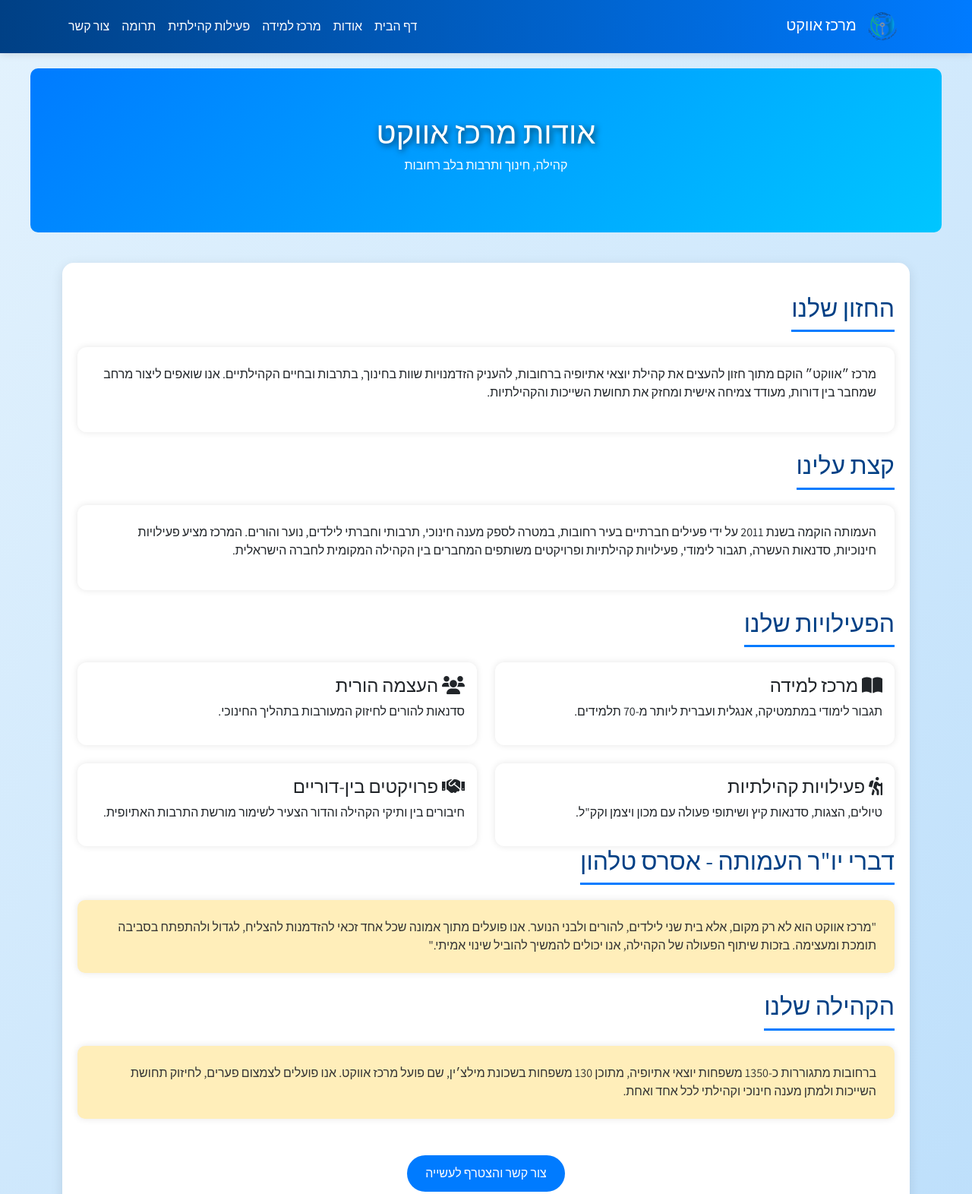
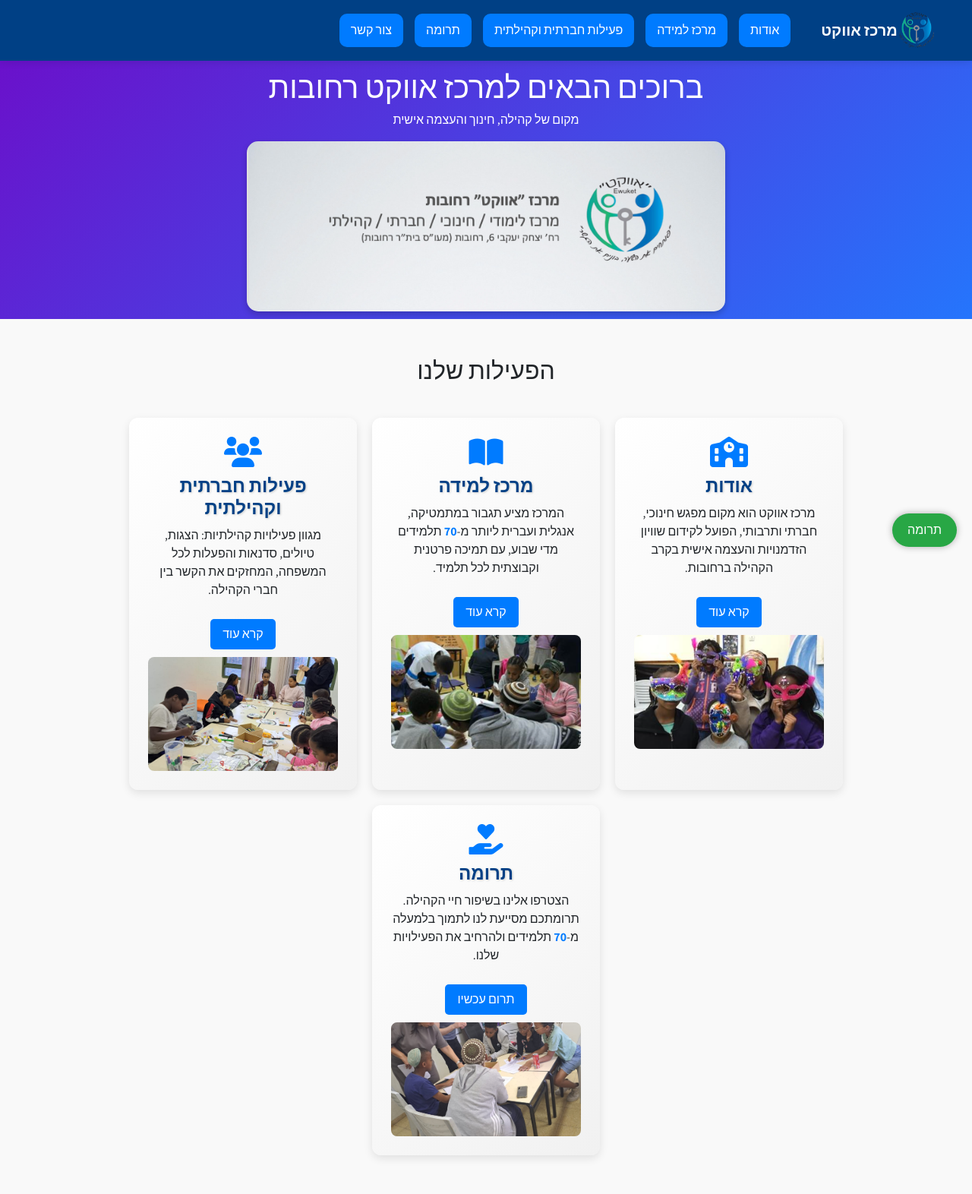
Before and after one commit to eliyahurefaeli/ngo-website-, a plain HTML site: page about.html in a window 1280 px wide. Shown: the top 1572 px of the page at 76% size. Drawn offline with nearby package versions, Linux system fonts and the light colour scheme.

Commit message:
Update about.html

```diff
--- a/about.html
+++ b/about.html
@@ -1,138 +1,249 @@
 <!DOCTYPE html>
 <html lang="he" dir="rtl">
 <head>
+    <link rel="icon" type="image/png" href="images/לוגו עמותה.png">
     <meta charset="UTF-8">
     <meta name="viewport" content="width=device-width, initial-scale=1.0">
-    <title>אודות - מרכז אווקט</title>
-    <link rel="icon" href="images/לוגו עמותה.png" type="image/png">
+    <title>מרכז אווקט - קהילה, חינוך וחברה</title>
     <link href="https://cdn.jsdelivr.net/npm/bootstrap@5.3.0/dist/css/bootstrap.min.css" rel="stylesheet">
     <link href="https://fonts.googleapis.com/css2?family=Assistant:wght@300;400;700&display=swap" rel="stylesheet">
     <link rel="stylesheet" href="https://cdnjs.cloudflare.com/ajax/libs/font-awesome/6.0.0/css/all.min.css">
     <style>
         body {
+            text-align: right;
             font-family: 'Assistant', sans-serif;
-            background: linear-gradient(135deg, #e3f2fd, #bbdefb);
-            color: #333;
-            margin: 0;
-            padding: 0;
+            background-color: #f9f9f9;
+            overflow-x: hidden;
         }
         .navbar {
-            background: linear-gradient(90deg, #004085, #007bff);
+            background-color: #004085;
+            display: flex;
+            justify-content: space-between;
+            align-items: center;
             padding: 10px 20px;
+            position: sticky;
+            top: 0;
+            z-index: 1000;
             box-shadow: 0 2px 10px rgba(0, 0, 0, 0.1);
         }
-        .navbar-brand img {
-            height: 40px;
-            margin-left: 10px;
+        .navbar .navbar-brand img {
+            height: 50px;
         }
-        .navbar-nav .nav-link {
+        .navbar .navbar-brand {
+            color: white;
+            font-weight: bold;
+            display: flex;
+            align-items: center;
+        }
+        .navbar .navbar-nav {
+            display: flex;
+            flex-direction: row;
+            gap: 15px;
+        }
+        .navbar .navbar-nav .nav-link {
             color: white !important;
-            transition: transform 0.3s;
+            background-color: #007bff;
+            padding: 10px 15px;
+            border-radius: 10px;
+            font-size: 16px;
+            transition: background 0.3s, transform 0.3s;
         }
-        .navbar-nav .nav-link:hover {
+        .navbar .navbar-nav .nav-link:hover {
+            background-color: #0056b3;
             transform: scale(1.1);
+            box-shadow: 0 4px 10px rgba(0, 0, 0, 0.2);
         }
-        .hero-section {
-            background: linear-gradient(135deg, #007bff, #00c6ff);
+        .header-banner {
+            text-align: center;
+            padding: 10px;
+            background: linear-gradient(135deg, #6a11cb 0%, #2575fc 100%);
             color: white;
-            padding: 60px 20px;
+            background-attachment: fixed;
+            animation: fadeIn 1s ease-in-out;
+        }
+        .header-banner img {
+            max-width: 50%;
+            height: auto;
+            border-radius: 15px;
+            box-shadow: 0px 4px 8px rgba(0,0,0,0.2);
+            transition: transform 0.3s ease-in-out;
+        }
+        .header-banner img:hover {
+            transform: scale(1.05);
+        }
+        .progress-bar {
+            height: 5px;
+            background: #007bff;
+            position: fixed;
+            top: 0;
+            left: 0;
+            width: 0;
+            z-index: 1050;
+        }
+        .container-boxes {
+            display: flex;
+            justify-content: center;
+            flex-wrap: wrap;
+            gap: 20px;
+            padding: 20px 0;
+        }
+        .box {
+            background: linear-gradient(135deg, #ffffff 0%, #f1f1f1 100%);
+            padding: 25px;
+            border-radius: 12px;
+            box-shadow: 0 4px 12px rgba(0, 0, 0, 0.1);
             text-align: center;
+            width: 300px;
+            transition: transform 0.3s ease-in-out, box-shadow 0.3s;
             position: relative;
-            border-radius: 10px;
-            margin: 20px auto;
-            max-width: 1200px;
-            animation: fadeIn 1.5s ease-in-out;
+            overflow: hidden;
+            animation: fadeInUp 0.5s ease-in-out;
         }
-        .hero-section h1 {
-            font-size: 2.5em;
-            text-shadow: 2px 2px 8px rgba(0, 0, 0, 0.7);
-        }
-        .content-section {
-            padding: 40px 20px;
-            background-color: white;
-            box-shadow: 0 4px 16px rgba(0, 0, 0, 0.1);
-            border-radius: 15px;
-            margin: 40px auto;
-            max-width: 1200px;
-            animation: slideUp 1s ease-in-out;
-        }
-        @keyframes slideUp {
-            from { opacity: 0; transform: translateY(30px); }
+        @keyframes fadeInUp {
+            from { opacity: 0; transform: translateY(20px); }
             to { opacity: 1; transform: translateY(0); }
         }
-        .content-section h2 {
+        .box:hover {
+            transform: scale(1.08);
+            box-shadow: 0 10px 20px rgba(0, 0, 0, 0.3);
+        }
+        .box h4 {
             color: #004085;
-            margin-bottom: 20px;
-            border-bottom: 3px solid #007bff;
-            padding-bottom: 10px;
-            display: inline-block;
+            font-weight: bold;
+            margin-bottom: 10px;
+            text-shadow: 1px 1px 3px rgba(0,0,0,0.2);
         }
-        .card {
+        .box i {
+            font-size: 40px;
+            color: #007bff;
+            margin-bottom: 10px;
+        }
+        .box img {
+            width: 100%;
+            height: auto;
+            margin-top: 10px;
+            max-height: 150px;
+            object-fit: cover;
+            border-radius: 8px;
+        }
+        .cta-btn {
+            margin-top: 10px;
+            padding: 8px 16px;
+            background-color: #007bff;
+            color: white;
             border: none;
-            box-shadow: 0 0 10px rgba(0, 0, 0, 0.1);
-            border-radius: 12px;
-            transition: transform 0.3s ease, box-shadow 0.3s ease;
+            border-radius: 5px;
+            cursor: pointer;
+            transition: background-color 0.3s ease, transform 0.3s;
         }
-        .card:hover {
-            transform: translateY(-10px);
-            box-shadow: 0 10px 20px rgba(0, 0, 0, 0.2);
-        }
-        .highlight {
-            background-color: #ffeeba;
-            padding: 10px;
-            border-radius: 10px;
-            box-shadow: 0 0 10px rgba(0, 0, 0, 0.1);
+        .cta-btn:hover {
+            background-color: #0056b3;
+            transform: scale(1.05);
         }
         .footer {
             background: #002752;
             color: white;
-            padding: 20px 0;
+            padding: 30px 0;
             text-align: center;
-            margin-top: 40px;
+            font-size: 1.1em;
+            box-shadow: 0px -4px 10px rgba(0,0,0,0.2);
+        }
+        .footer p {
+            margin: 8px 0;
         }
         .footer a {
-            color: #ffd700;
-            transition: color 0.3s;
+            color: white;
+            text-decoration: none;
+            font-weight: bold;
+            transition: color 0.3s, transform 0.2s;
         }
         .footer a:hover {
-            color: white;
+            color: #ffd700;
+            transform: scale(1.1);
         }
-        .btn-primary {
-            background-color: #007bff;
-            border: none;
-            padding: 12px 24px;
-            border-radius: 30px;
-            transition: background-color 0.3s, transform 0.3s;
-        }
-        .btn-primary:hover {
-            background-color: #0056b3;
-            transform: scale(1.1);
+        .social-icons {
+            margin-top: 10px;
         }
         .social-icons a {
             color: white;
             font-size: 22px;
             margin: 0 10px;
-            transition: transform 0.3s;
+            transition: color 0.3s, transform 0.2s;
         }
         .social-icons a:hover {
-            transform: scale(1.3);
+            color: #ffd700;
+            transform: scale(1.2);
+        }
+        #back-to-top {
+            position: fixed;
+            bottom: 20px;
+            right: 20px;
+            background-color: #007bff;
+            color: white;
+            border: none;
+            padding: 10px 15px;
+            border-radius: 50%;
+            box-shadow: 0 0 10px rgba(0, 0, 0, 0.3);
+            cursor: pointer;
+            display: none;
+            transition: opacity 0.3s;
+        }
+        #back-to-top:hover {
+            background-color: #0056b3;
+        }
+        @keyframes fadeIn {
+            from { opacity: 0; }
+            to { opacity: 1; }
+        }
+        .donate-btn-fixed {
+            position: fixed;
+            bottom: 80px;
+            right: 20px;
+            background-color: #28a745;
+            color: white;
+            border: none;
+            padding: 10px 20px;
+            border-radius: 50px;
+            box-shadow: 0 0 10px rgba(0, 0, 0, 0.3);
+            cursor: pointer;
+            transition: background-color 0.3s, transform 0.3s;
+            z-index: 1050;
+        }
+        .donate-btn-fixed:hover {
+            background-color: #218838;
+            transform: scale(1.05);
+        }
+        .highlight-number {
+            font-weight: bold;
+            color: #007bff;
+        }
+
+        /* Media query for mobile devices */
+        @media (max-width: 768px) {
+            .navbar .navbar-nav {
+                flex-direction: column;
+                gap: 10px;
+            }
         }
     </style>
 </head>
 <body>
+    <div class="progress-bar" id="progress-bar"></div>
 
     <nav class="navbar navbar-expand-lg navbar-dark">
-    <div class="container">
+        <div class="container-fluid">
             <a class="navbar-brand" href="index.html">
                 <img src="images/לוגו עמותה.png" alt="לוגו העמותה">
                 מרכז אווקט
             </a>
-        <div class="collapse navbar-collapse">
-            <ul class="navbar-nav me-auto">
-                <li class="nav-item"><a class="nav-link" href="index.html">דף הבית</a></li>
-                <li class="nav-item"><a class="nav-link active" href="about.html">אודות</a></li>
+            <button class="navbar-toggler" type="button" data-bs-toggle="collapse" data-bs-target="#navbarNav" aria-controls="navbarNav" aria-expanded="false" aria-label="Toggle navigation">
+                <span class="navbar-toggler-icon"></span>
+            </button>
+            <div class="collapse navbar-collapse" id="navbarNav">
+                <ul class="navbar-nav ms-auto">
+                    <li class="nav-item"><a class="nav-link" href="about.html">אודות</a></li>
                     <li class="nav-item"><a class="nav-link" href="learning_center.html">מרכז למידה</a></li>
-                <li class="nav-item"><a class="nav-link" href="community_activities.html">פעילות קהילתית</a></li>
+                    <li class="nav-item"><a class="nav-link" href="community_activities.html">פעילות חברתית וקהילתית</a></li>
                     <li class="nav-item"><a class="nav-link" href="donate.html">תרומה</a></li>
                     <li class="nav-item"><a class="nav-link" href="contact.html">צור קשר</a></li>
                 </ul>
@@ -140,85 +251,87 @@
         </div>
     </nav>
 
-<div class="hero-section">
-    <h1>אודות מרכז אווקט</h1>
-    <p>קהילה, חינוך ותרבות בלב רחובות</p>
+    <header class="header-banner">
+        <h1>ברוכים הבאים למרכז אווקט רחובות</h1>
+        <p>מקום של קהילה, חינוך והעצמה אישית</p>
+        <img src="images/banner.png" alt="מרכז אווקט רחובות">
+    </header>
+
+    <div class="container text-center my-5">
+        <h2 class="mb-4">הפעילות שלנו</h2>
+        <div class="container-boxes">
+            <div class="box" aria-labelledby="about-heading">
+                <i class="fas fa-school" aria-hidden="true"></i>
+                <h4 id="about-heading">אודות</h4>
+                <p>מרכז אווקט הוא מקום מפגש חינוכי, חברתי ותרבותי, הפועל לקידום שוויון הזדמנויות והעצמה אישית בקרב הקהילה ברחובות.</p>
+                <button class="cta-btn">קרא עוד</button>
+                <img src="images/תמונה.png" alt="תמונה">
             </div>
-
-<div class="container">
-    <div class="content-section">
-        <h2>החזון שלנו</h2>
-        <div class="card p-4 mb-4">
-            <p>
-                מרכז ״אווקט״ הוקם מתוך חזון להעצים את קהילת יוצאי אתיופיה ברחובות, להעניק הזדמנויות שוות בחינוך, בתרבות ובחיים הקהילתיים.
-                אנו שואפים ליצור מרחב שמחבר בין דורות, מעודד צמיחה אישית ומחזק את תחושת השייכות והקהילתיות.
-            </p>
+            <div class="box" aria-labelledby="learning-center-heading">
+                <i class="fas fa-book-open" aria-hidden="true"></i>
+                <h4 id="learning-center-heading">מרכז למידה</h4>
+                <p>המרכז מציע תגבור במתמטיקה, אנגלית ועברית ליותר מ-<span class="highlight-number">70</span> תלמידים מדי שבוע, עם תמיכה פרטנית וקבוצתית לכל תלמיד.</p>
+                <button class="cta-btn">קרא עוד</button>
+                <img src="images/תמונה נוספת.png" alt="תמונה נוספת">
             </div>
-
-        <h2>קצת עלינו</h2>
-        <div class="card p-4 mb-4">
-            <p>
-                העמותה הוקמה בשנת 2011 על ידי פעילים חברתיים בעיר רחובות, במטרה לספק מענה חינוכי, תרבותי וחברתי לילדים, נוער והורים.
-                המרכז מציע פעילויות חינוכיות, סדנאות העשרה, תגבור לימודי, פעילויות קהילתיות ופרויקטים משותפים המחברים בין הקהילה המקומית לחברה הישראלית.
-            </p>
+            <div class="box" aria-labelledby="community-activities-heading">
+                <i class="fas fa-users" aria-hidden="true"></i>
+                <h4 id="community-activities-heading">פעילות חברתית וקהילתית</h4>
+                <p>מגוון פעילויות קהילתיות: הצגות, טיולים, סדנאות והפעלות לכל המשפחה, המחזקים את הקשר בין חברי הקהילה.</p>
+                <button class="cta-btn">קרא עוד</button>
+                <img src="images/תמונה1.jpeg" alt="תמונה1">
             </div>
-
-        <h2>הפעילויות שלנו</h2>
-        <div class="row g-4">
-            <div class="col-md-6">
-                <div class="card p-3">
-                    <h4><i class="fas fa-book-open"></i> מרכז למידה</h4>
-                    <p>תגבור לימודי במתמטיקה, אנגלית ועברית ליותר מ-70 תלמידים.</p>
-                </div>
-            </div>
-            <div class="col-md-6">
-                <div class="card p-3">
-                    <h4><i class="fas fa-users"></i> העצמה הורית</h4>
-                    <p>סדנאות להורים לחיזוק המעורבות בתהליך החינוכי.</p>
-                </div>
-            </div>
-            <div class="col-md-6">
-                <div class="card p-3">
-                    <h4><i class="fas fa-hiking"></i> פעילויות קהילתיות</h4>
-                    <p>טיולים, הצגות, סדנאות קיץ ושיתופי פעולה עם מכון ויצמן וקק"ל.</p>
-                </div>
-            </div>
-            <div class="col-md-6">
-                <div class="card p-3">
-                    <h4><i class="fas fa-handshake"></i> פרויקטים בין-דוריים</h4>
-                    <p>חיבורים בין ותיקי הקהילה והדור הצעיר לשימור מורשת התרבות האתיופית.</p>
+            <div class="box" aria-labelledby="donation-heading">
+                <i class="fas fa-hand-holding-heart" aria-hidden="true"></i>
+                <h4 id="donation-heading">תרומה</h4>
+                <p>הצטרפו אלינו בשיפור חיי הקהילה. תרומתכם מסייעת לנו לתמוך בלמעלה מ-<span class="highlight-number">70</span> תלמידים ולהרחיב את הפעילויות שלנו.</p>
+                <button class="cta-btn">תרום עכשיו</button>
+                <img src="images/תמונה2.jpeg" alt="תמונה2">
             </div>
         </div>
     </div>
 
-        <h2>דברי יו"ר העמותה - אסרס טלהון</h2>
-        <div class="highlight p-4 mb-4">
-            "מרכז אווקט הוא לא רק מקום, אלא בית שני לילדים, להורים ולבני הנוער. אנו פועלים מתוך אמונה שכל אחד זכאי להזדמנות להצליח,
-            לגדול ולהתפתח בסביבה תומכת ומעצימה. בזכות שיתוף הפעולה של הקהילה, אנו יכולים להמשיך להוביל שינוי אמיתי."
+    <footer class="footer">
+        <div class="container">
+            <p><strong>מרכז אווקט</strong></p>
+            <p>כתובת: יצחק יעקבי 6, רחובות (מעו"ס בית"ר)</p>
+            <p>טלפון: <a href="https://wa.me/972587888164" target="_blank" style="color: white; text-decoration: none;">058-788-8164 <i class="fab fa-whatsapp"></i></a></p>
+            <div class="social-icons">
+                <a href="https://www.facebook.com/profile.php?id=61573538452970" target="_blank">
+                    <i class="fab fa-facebook"></i>
+                </a>
+                <a href="mailto:dammot@gmail.com" target="_blank">
+                    <i class="fas fa-envelope"></i>
+                </a>
             </div>
+            <p>© 2025 כל הזכויות שמורות למרכז אווקט</p>
+        </div>
+    </footer>
 
-        <h2>הקהילה שלנו</h2>
-        <div class="highlight p-4">
-            ברחובות מתגוררות כ-1350 משפחות יוצאי אתיופיה, מתוכן 130 משפחות בשכונת מילצ׳ין, שם פועל מרכז אווקט. אנו פועלים לצמצום פערים,
-            לחיזוק תחושת השייכות ולמתן מענה חינוכי וקהילתי לכל אחד ואחת.
-        </div>
+    <button id="back-to-top" title="חזרה למעלה"><i class="fas fa-arrow-up"></i></button>
+    <button class="donate-btn-fixed" onclick="window.location.href='donate.html'">תרומה</button>
 
-        <div class="text-center mt-5">
-            <a href="contact.html" class="btn btn-primary">צור קשר והצטרף לעשייה</a>
-        </div>
-    </div>
-</div>
+    <script>
+        // סרגל התקדמות
+        window.addEventListener("scroll", () => {
+            const scrollTop = window.scrollY;
+            const docHeight = document.documentElement.scrollHeight - window.innerHeight;
+            const scrollPercent = (scrollTop / docHeight) * 100;
+            document.getElementById("progress-bar").style.width = scrollPercent + "%";
+        });
 
-<div class="footer">
-    <p>&copy; 2025 מרכז אווקט. כל הזכויות שמורות.</p>
-    <p>יצחק יעקבי 6, רחובות | <a href="mailto:dammot@gmail.com">dammot@gmail.com</a> | <a href="https://wa.me/972587888164" target="_blank">058-788-8164</a></p>
-    <div class="social-icons">
-        <a href="https://www.facebook.com/profile.php?id=61573538452970" target="_blank"><i class="fab fa-facebook"></i></a>
-        <a href="https://wa.me/972587888164" target="_blank"><i class="fab fa-whatsapp"></i></a>
-        <a href="mailto:dammot@gmail.com"><i class="fas fa-envelope"></i></a>
-    </div>
-</div>
-
+        // כפתור חזרה למעלה
+        const backToTop = document.getElementById("back-to-top");
+        window.addEventListener("scroll", () => {
+            if (window.scrollY > 300) {
+                backToTop.style.display = "block";
+            } else {
+                backToTop.style.display = "none";
+            }
+        });
+        backToTop.addEventListener("click", () => {
+            window.scrollTo({ top: 0, behavior: "smooth" });
+        });
+    </script>
     <script src="https://cdn.jsdelivr.net/npm/bootstrap@5.3.0/dist/js/bootstrap.bundle.min.js"></script>
 </body>
-</html>
```
Lines whose indentation alone changed are shown as unchanged.
